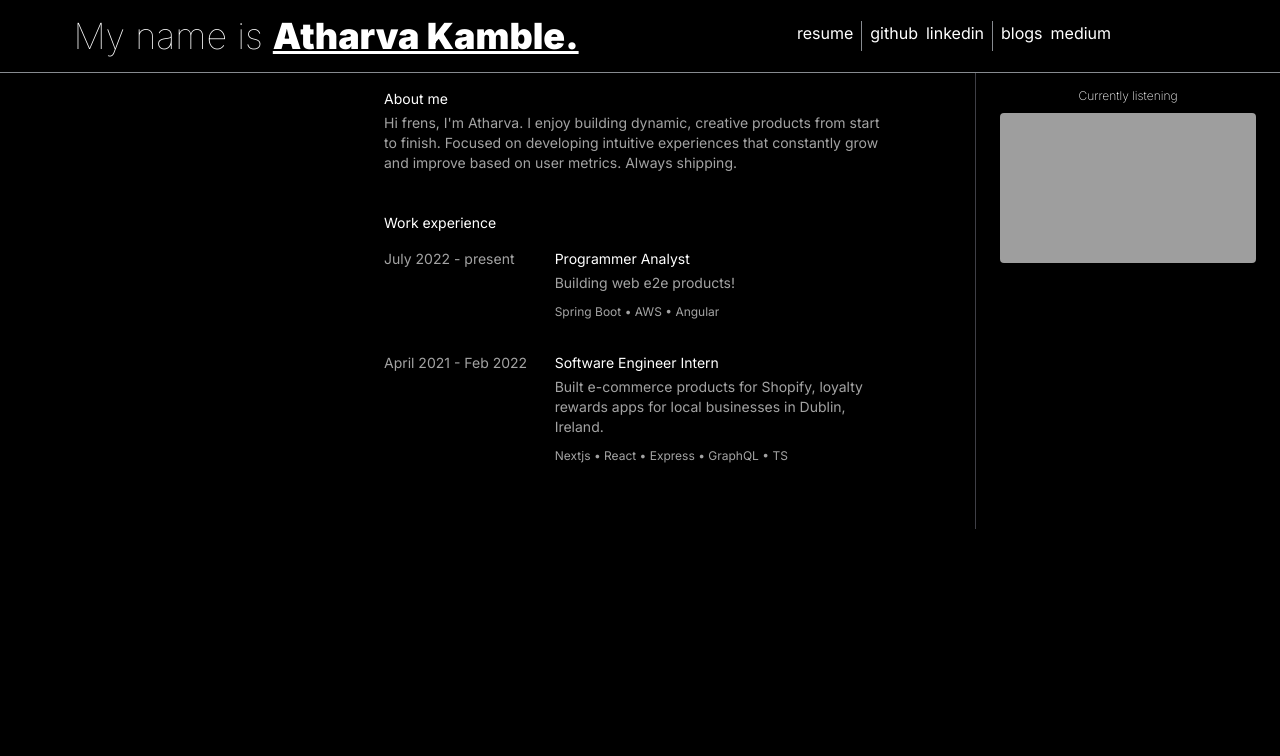
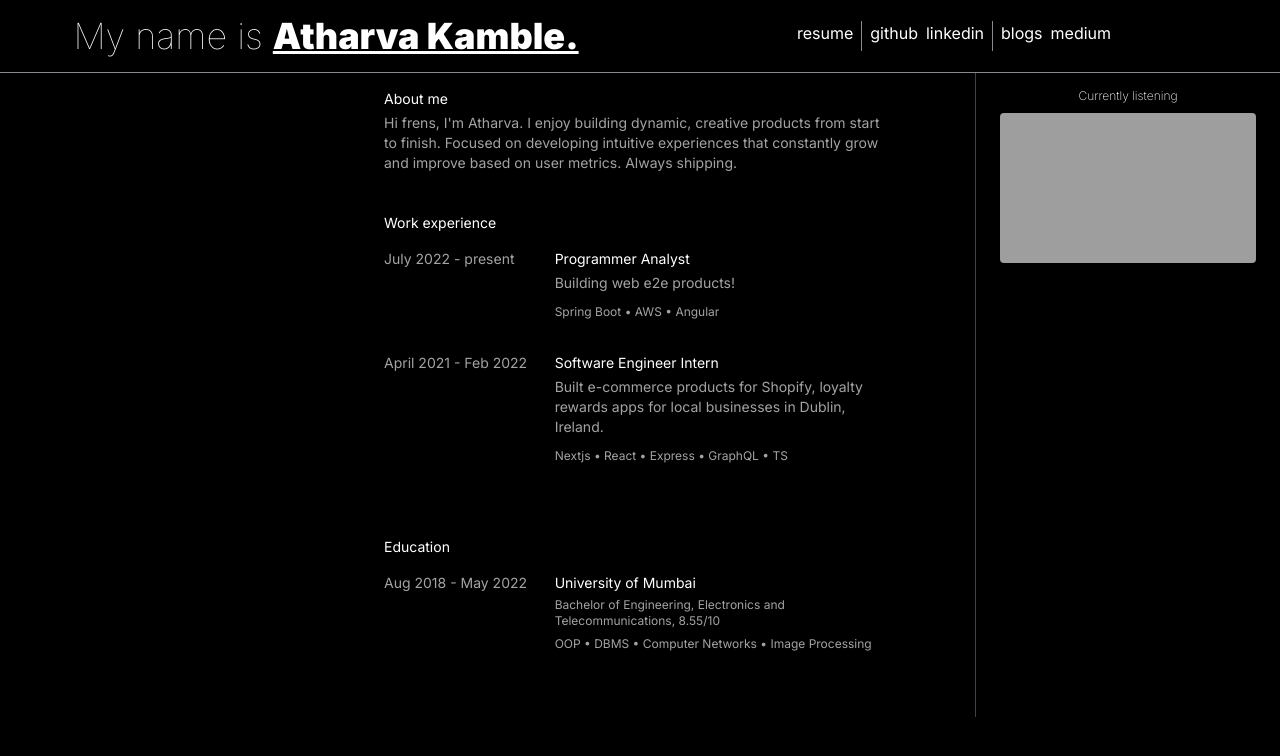
Before and after one commit to athkdev/me, a Next.js app: page / in a window 1280 px wide. Shown: the top 756 px of the page. Built offline with nearby package versions, Linux system fonts and the light colour scheme; grey boxes are pictures that could not be loaded.

Commit message:
feat(landing): add Education section

```diff
--- a/src/components/Info/TechStack.tsx
+++ b/src/components/Info/BulletedList.tsx
@@ -1,16 +1,18 @@
 import { ReactElement } from "react";
 
-interface TechStackProps {
+interface BulletedListProps {
   key: string;
   array: string[];
+  className?: string;
 }
 
-export default function TechStack({
+export default function BulletedList({
   key,
   array,
-}: TechStackProps): ReactElement {
+  className,
+}: BulletedListProps): ReactElement {
   return (
-    <p key={key} className="mt-2 text-neutral-400">
+    <p key={key} className={`${className} text-neutral-400`}>
       {array.map((element, i) => {
         return (
           <span key={i} className="text-neutral-400 text-xs">
--- a/src/components/Info/DateRange.tsx
+++ b/src/components/Info/DateRange.tsx
@@ -14,7 +14,7 @@ export default function DateRange({
   className,
 }: DateRangeProps): ReactElement {
   return (
-    <p className={`${className} text-neutral-400 sm:col-span-2`}>
+    <p key={start} className={`${className} text-neutral-400 sm:col-span-2`}>
       {start} - {current ? "present" : end}
     </p>
   );
--- a/src/components/Info/JobDetails.tsx
+++ b/src/components/Info/Details.tsx
@@ -1,10 +1,10 @@
 import { ReactElement } from "react";
 import Title from "./Title";
 
-interface JobDetailsProps {
+interface DetailsProps {
   children: ReactElement;
 }
 
-export default function JobDetails(props: any): ReactElement {
+export default function Details(props: any): ReactElement {
   return <div className="sm:col-span-4">{props.children}</div>;
 }
--- /dev/null
+++ b/src/components/Info/Education.tsx
@@ -0,0 +1,67 @@
+import { ReactElement } from "react";
+import BulletedList from "./BulletedList";
+import DateRange from "./DateRange";
+import Description from "./Description";
+import Details from "./Details";
+import Title from "./Title";
+
+interface EducationProps {
+  className: string;
+}
+
+interface Education {
+  institution: string;
+  start: string;
+  end: string;
+  current: boolean;
+  degree: string;
+  gpa: string;
+  coursework: string[];
+}
+
+const education: Education[] = [
+  {
+    institution: "University of Mumbai",
+    start: "Aug 2018",
+    end: "May 2022",
+    current: false,
+    degree: "Bachelor of Engineering, Electronics and Telecommunications",
+    gpa: "8.55/10",
+    coursework: ["OOP", "DBMS", "Computer Networks", "Image Processing"],
+  },
+];
+
+export default function Education({ className }: EducationProps): ReactElement {
+  return (
+    <div className={`${className}`}>
+      <p className="mb-2">Education</p>
+      <div className="grid grid-row-2 sm:grid-cols-6 my-4">
+        {education?.map(
+          ({ institution, start, end, current, degree, coursework, gpa }) => {
+            return (
+              <>
+                <DateRange
+                  start={start}
+                  current={current}
+                  end={end}
+                  className="mb-1"
+                />
+                <Details>
+                  <Title name={institution} className="" />
+                  <p className="text-neutral-400 my-1 text-xs">
+                    {degree}, {gpa}
+                  </p>
+                  <BulletedList
+                    className="mb-8"
+                    key={institution.toLowerCase()}
+                    array={coursework}
+                  />
+                </Details>
+              </>
+            );
+          }
+        )}
+      </div>
+    </div>
+  );
+}
--- a/src/components/Info/WorkExperience.tsx
+++ b/src/components/Info/WorkExperience.tsx
@@ -1,7 +1,7 @@
 import DateRange from "./DateRange";
 import Description from "./Description";
-import JobDetails from "./JobDetails";
-import TechStack from "./TechStack";
+import Details from "./Details";
+import BulletedList from "./BulletedList";
 import Title from "./Title";
 
 interface WorkExperienceProps {
@@ -51,13 +51,17 @@ export default function WorkExperience({ className }: WorkExperienceProps) {
                 end={end}
                 className="mb-1"
               />
-              <JobDetails>
+              <Details>
                 <Title name={title} className="mb-1" />
                 <Description>
                   <p className="text-neutral-400">{description}</p>
-                  <TechStack key={title.toLowerCase()} array={techStack} />
+                  <BulletedList
+                    className="mt-2"
+                    key={title.toLowerCase()}
+                    array={techStack}
+                  />
                 </Description>
-              </JobDetails>
+              </Details>
             </>
           );
         })}
--- a/src/components/Info/index.tsx
+++ b/src/components/Info/index.tsx
@@ -1,6 +1,7 @@
 import { ReactElement } from "react";
 import RightLandingSidebar from "../RightLandingSidebar";
 import About from "./About";
+import Education from "./Education";
 import WorkExperience from "./WorkExperience";
 
 interface InfoProps {
@@ -12,6 +13,7 @@ export default function Info({ className }: InfoProps): ReactElement {
     <div className={`${className}  lg:w-2/5 text-sm min-h-full`}>
       <About />
       <WorkExperience className="mt-10" />
+      <Education className="mt-10" />
     </div>
   );
 }
```
